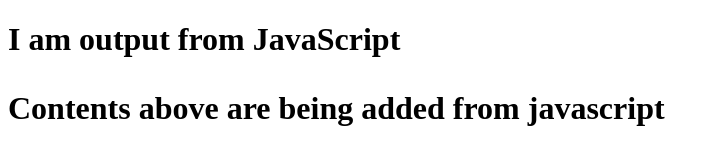
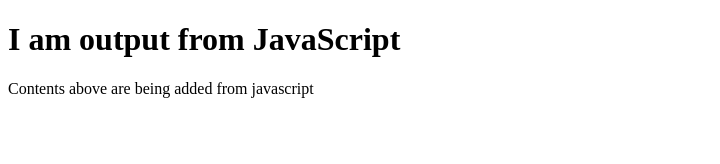
Before and after one commit to sgupta/learn_java_script, a plain HTML site: page first_java_script_lesson.html in a window 1280 px wide. Shown: the whole page, without its empty margins (0-720 px from the left). Drawn offline with Linux system fonts and the light colour scheme.

Commit message:
Fixed missing closing tag

```diff
--- a/first_java_script_lesson.html
+++ b/first_java_script_lesson.html
@@ -4,7 +4,7 @@
         <title>First java script lesson</title>
       </head>
       <body>
-        <h1 id="demo"><h1>
+          <h1 id="demo"></h1>
         <p>Contents above are being added from javascript<p>
         <script>
           document.getElementById("demo").innerHTML = "I am output from JavaScript"
```
